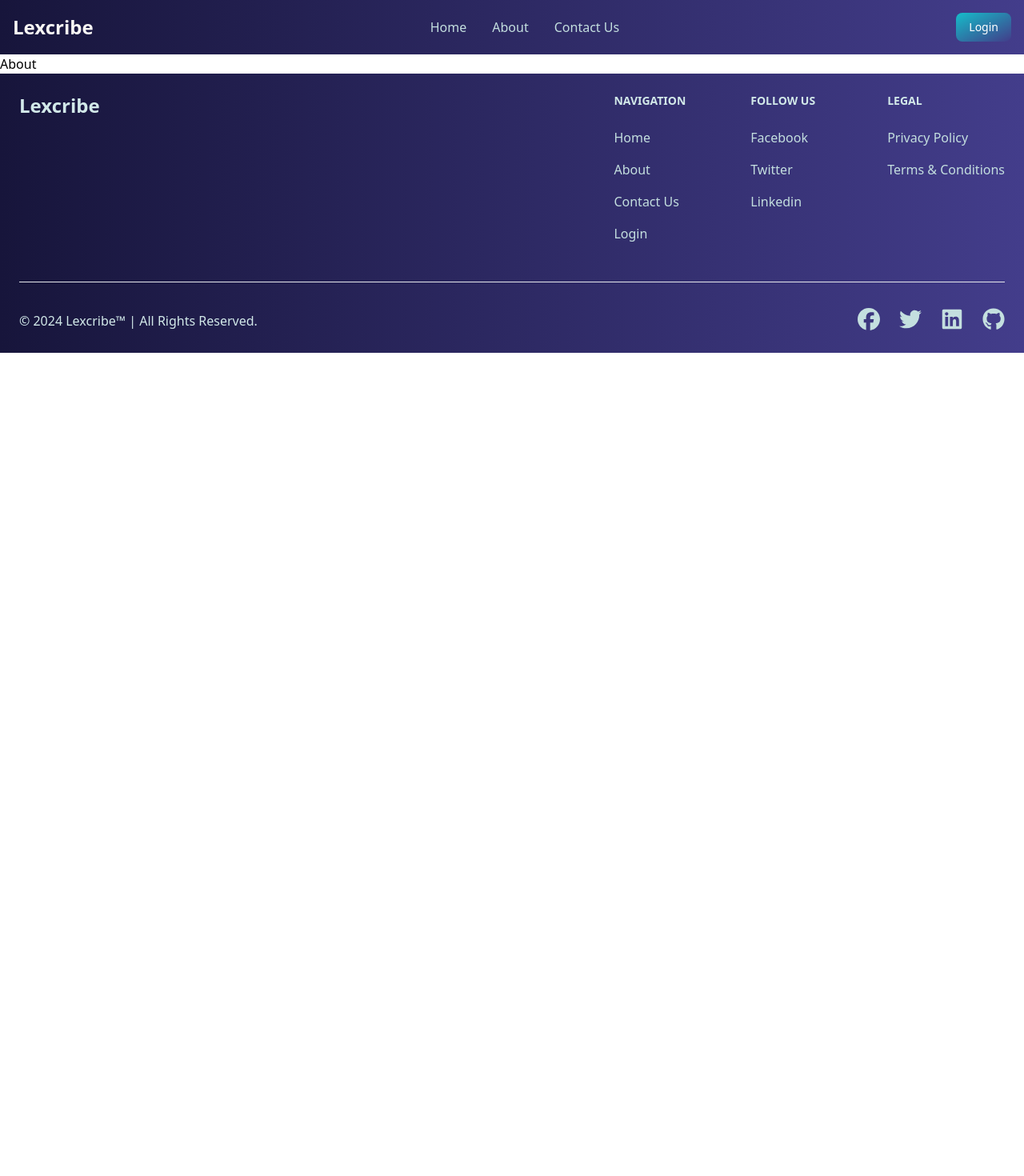
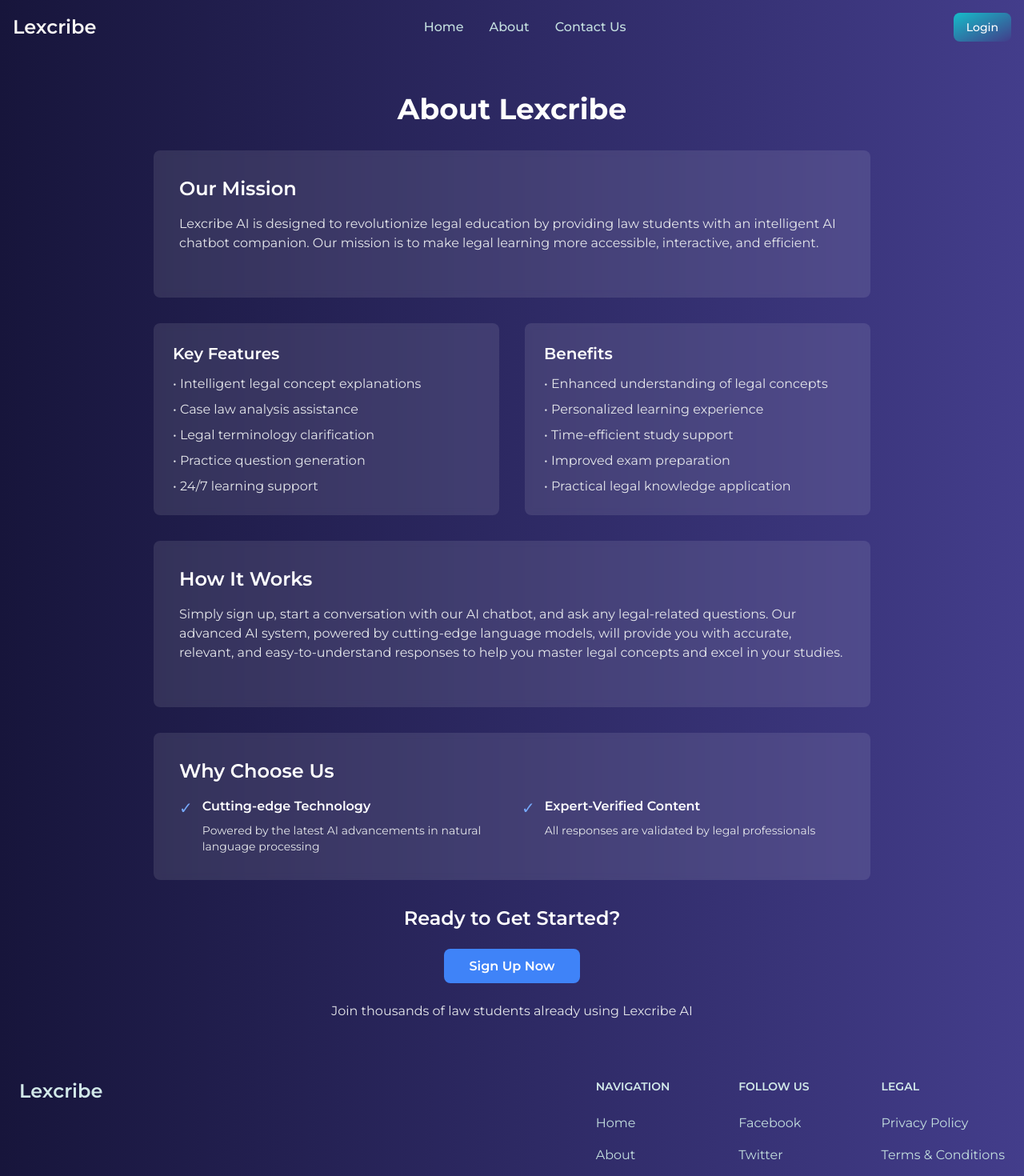
Before and after one commit to GioMjds/Lexcribe, a React (Vite) app in the folder Frontend/lexis-app/: page /about in a window 1280 px wide. Shown: the top 1470 px of the page at 80% size. Before the commit the page ends 800 px from the top, so only its background shows below. Built offline with nearby package versions, Linux system fonts and the light colour scheme; no server answers.

Commit message:
About and Contact basic contents added

```diff
--- a/Frontend/lexis-app/src/App.css
+++ b/Frontend/lexis-app/src/App.css
@@ -1,7 +1,11 @@
+@import url('https://fonts.googleapis.com/css2?family=Montserrat:wght@300;400;500;600;700&display=swap');
+
 @tailwind base;
 @tailwind components;
 @tailwind utilities;
 
-html {
-    scroll-behavior: smooth;
+@layer base {
+    html {
+        font-family: 'Montserrat', system-ui, sans-serif;
+    }
 }
--- a/Frontend/lexis-app/src/components/ModalSelector.tsx
+++ b/Frontend/lexis-app/src/components/ModalSelector.tsx
@@ -27,11 +27,11 @@ const ModalSelector: FC<ModalSelectorProps> = ({ isOpen, onClose, onConfirm, act
         animate='visible'
         exit='exit'
       >
-        <h2 className="text-2xl font-semibold mb-4">{h2}</h2>
-        <p className="mb-4 text-xl">{paragraph}</p>
+        <h2 className="text-xl font-semibold mb-4">{h2}</h2>
+        <p className="mb-4 text-md">{paragraph}</p>
         <div className="flex justify-end">
           <motion.button
-            className='mr-2 px-4 py-2 bg-gray-300 rounded-xl'
+            className='mr-2 px-4 py-2 text-sm bg-gray-300 rounded-xl'
             onClick={onClose}
             whileHover={{ scale: 1.05 }}
             whileTap={{ scale: 0.95 }}
--- a/Frontend/lexis-app/src/pages/About.tsx
+++ b/Frontend/lexis-app/src/pages/About.tsx
@@ -1,8 +1,113 @@
+import { motion } from "framer-motion";
+import { Link } from "react-router-dom";
 
 const About = () => {
   return (
-    <div>About</div>
-  )
-}
+    <section className="bg-spotlight min-h-screen py-12 px-4">
+      <div className="max-w-4xl mx-auto">
+        <motion.h1
+          initial={{ opacity: 0 }}
+          animate={{ opacity: 1 }}
+          transition={{ delay: 0.2, duration: 0.5 }}
+          className="text-4xl font-bold text-white text-center mb-8"
+        >
+          About Lexcribe
+        </motion.h1>
 
-export default About
+        <motion.div
+          initial={{ opacity: 0 }}
+          animate={{ opacity: 1 }}
+          transition={{ delay: 0.4, duration: 0.5 }}
+          className="bg-white/10 backdrop-blur-sm rounded-lg p-8 mb-8"
+        >
+          <h2 className="text-2xl font-semibold text-white mb-4">Our Mission</h2>
+          <p className="text-gray-200 mb-6">
+            Lexcribe AI is designed to revolutionize legal education by providing law students with an intelligent AI chatbot companion. Our mission is to make legal learning more accessible, interactive, and efficient.
+          </p>
+        </motion.div>
+
+        <motion.div
+          initial={{ opacity: 0 }}
+          animate={{ opacity: 1 }}
+          transition={{ delay: 0.6, duration: 0.5 }}
+          className="grid md:grid-cols-2 gap-8"
+        >
+          <div className="bg-white/10 backdrop-blur-sm rounded-lg p-6">
+            <h3 className="text-xl font-semibold text-white mb-3">Key Features</h3>
+            <ul className="text-gray-200 space-y-2">
+              <li>• Intelligent legal concept explanations</li>
+              <li>• Case law analysis assistance</li>
+              <li>• Legal terminology clarification</li>
+              <li>• Practice question generation</li>
+              <li>• 24/7 learning support</li>
+            </ul>
+          </div>
+
+          <div className="bg-white/10 backdrop-blur-sm rounded-lg p-6">
+            <h3 className="text-xl font-semibold text-white mb-3">Benefits</h3>
+            <ul className="text-gray-200 space-y-2">
+              <li>• Enhanced understanding of legal concepts</li>
+              <li>• Personalized learning experience</li>
+              <li>• Time-efficient study support</li>
+              <li>• Improved exam preparation</li>
+              <li>• Practical legal knowledge application</li>
+            </ul>
+          </div>
+        </motion.div>
+
+        <motion.div
+          initial={{ opacity: 0 }}
+          animate={{ opacity: 1 }}
+          transition={{ delay: 0.8, duration: 0.5 }}
+          className="mt-8 bg-white/10 backdrop-blur-sm rounded-lg p-8"
+        >
+          <h2 className="text-2xl font-semibold text-white mb-4">How It Works</h2>
+          <p className="text-gray-200 mb-6">
+            Simply sign up, start a conversation with our AI chatbot, and ask any legal-related questions. Our advanced AI system, powered by cutting-edge language models, will provide you with accurate, relevant, and easy-to-understand responses to help you master legal concepts and excel in your studies.
+          </p>
+        </motion.div>
+
+        <motion.div
+          initial={{ opacity: 0 }}
+          animate={{ opacity: 1 }}
+          transition={{ delay: 1.2, duration: 0.5 }}
+          className="mt-8 bg-white/10 backdrop-blur-sm rounded-lg p-8"
+        >
+          <h2 className="text-2xl font-semibold text-white mb-4">Why Choose Us</h2>
+          <div className="grid md:grid-cols-2 gap-6">
+            <div className="flex items-start space-x-3">
+              <span className="text-blue-400 text-xl">✓</span>
+              <div>
+                <h3 className="text-white font-semibold mb-2">Cutting-edge Technology</h3>
+                <p className="text-gray-200 text-sm">Powered by the latest AI advancements in natural language processing</p>
+              </div>
+            </div>
+            <div className="flex items-start space-x-3">
+              <span className="text-blue-400 text-xl">✓</span>
+              <div>
+                <h3 className="text-white font-semibold mb-2">Expert-Verified Content</h3>
+                <p className="text-gray-200 text-sm">All responses are validated by legal professionals</p>
+              </div>
+            </div>
+          </div>
+        </motion.div>
+
+        <motion.div
+          initial={{ opacity: 0 }}
+          animate={{ opacity: 1 }}
+          transition={{ delay: 1.4, duration: 0.5 }}
+          className="mt-8 text-center"
+        >
+          <h2 className="text-2xl font-semibold text-white mb-8">Ready to Get Started?</h2>
+          <Link to='/signup' className="bg-blue-500 hover:bg-blue-600 text-white font-semibold py-3 px-8 rounded-lg transition-colors">
+            Sign Up Now
+          </Link>
+          <p className="text-gray-200 mt-8">Join thousands of law students already using Lexcribe AI</p>
+        </motion.div>
+
+      </div>
+    </section>
+  );
+};
+
+export default About;
--- a/Frontend/lexis-app/src/pages/ChatBot.tsx
+++ b/Frontend/lexis-app/src/pages/ChatBot.tsx
@@ -61,7 +61,7 @@ const ChatBot: FC = () => {
           {messages.map((message, index) => (
             <motion.div
               key={index}
-              className={`p-2 rounded-lg ${message.type === 'user' ? 'bg-blue-500 text-lg text-white self-end' : 'bg-gray-200 text-lg text-gray-900 self-start w-4/6'}`}
+              className={`p-2 rounded-lg text-base ${message.type === 'user' ? 'bg-blue-500 text-white self-end' : 'bg-gray-200 text-gray-900 self-start w-4/6'}`}
               initial="hidden"
               animate="visible"
               variants={textTypography}
@@ -93,7 +93,7 @@ const ChatBot: FC = () => {
             type="text"
             value={input}
             onChange={handleInputChange}
-            className="flex-grow p-4 sm:mb-0 sm:mr-2 h-16 border-gray-300 rounded-lg text-xl text-gray-900"
+            className="flex-grow p-4 text-base sm:mb-0 sm:mr-2 h-16 border-gray-300 rounded-lg text-gray-900"
             placeholder="Ask Lexcribe AI about Law"
           />
           <button
--- a/Frontend/lexis-app/src/pages/Login.tsx
+++ b/Frontend/lexis-app/src/pages/Login.tsx
@@ -74,7 +74,7 @@ const Login: FC = () => {
                                 name="email"
                                 value={email}
                                 onChange={handleEmailChange}
-                                className="bg-gray-50 border border-gray-300 text-gray-900 rounded-lg focus:ring-primary-600 focus:border-primary-600 block w-full p-2.5 dark:bg-gray-700 dark:border-gray-600 dark:placeholder-gray-400 dark:text-white dark:focus:ring-blue-500 dark:focus:border-blue-500"
+                                className="bg-gray-50 border border-gray-300 text-sm text-gray-900 rounded-lg focus:ring-primary-600 focus:border-primary-600 block w-full p-2.5 dark:bg-gray-700 dark:border-gray-600 dark:placeholder-gray-400 dark:text-white dark:focus:ring-blue-500 dark:focus:border-blue-500"
                                 placeholder="Enter your email"
                                 required
                             />
@@ -88,7 +88,7 @@ const Login: FC = () => {
                                     name="password"
                                     value={password}
                                     onChange={handlePasswordChange}
-                                    className="bg-gray-50 border border-gray-300 text-gray-900 rounded-lg focus:ring-primary-600 focus:border-primary-600 block w-full p-2.5 dark:bg-gray-700 dark:border-gray-600 dark:placeholder-gray-400 dark:text-white dark:focus:ring-blue-500 dark:focus:border-blue-500"
+                                    className="bg-gray-50 border border-gray-300 text-sm text-gray-900 rounded-lg focus:ring-primary-600 focus:border-primary-600 block w-full p-2.5 dark:bg-gray-700 dark:border-gray-600 dark:placeholder-gray-400 dark:text-white dark:focus:ring-blue-500 dark:focus:border-blue-500"
                                     placeholder="Enter your password"
                                     required
                                 />
--- a/Frontend/lexis-app/src/sections/NavBar.tsx
+++ b/Frontend/lexis-app/src/sections/NavBar.tsx
@@ -4,8 +4,7 @@ import { Link, useNavigate } from 'react-router-dom';
 import Dropdown from '../components/Dropdown';
 import ModalSelector from '../components/ModalSelector';
 import { useMyContext } from '../context/MyContext';
-import { logOut } from '../services/axios';
-import { getUserDetails } from '../services/axios';
+import { getUserDetails, logOut } from '../services/axios';
 
 type userDetails = {
   username: string;
@@ -19,10 +18,11 @@ const Navbar: FC = () => {
   const [loading, setLoading] = useState<boolean>(false);
   const [userDetails, setUserDetails] = useState<userDetails>({
     username: "",
-    email:""
+    email: ""
   })
   const goToNavigate = () => navigate('/login');
   const [logoutModal, setLogoutModal] = useState<boolean>(false);
+  const [mobileMenuOpen, setMobileMenuOpen] = useState<boolean>(false);
 
   const apiUrl = import.meta.env.VITE_API_URL;
 
@@ -81,7 +81,7 @@ const Navbar: FC = () => {
                 className="flex items-center justify-center w-10 h-10 rounded-full bg-gray-300 text-white hover:bg-gray-400 focus:outline-none"
               >
                 {/* Implement the user's profile image here */}
-                <img src="" alt="User Avatar" className='w-full h-full object-cover' />
+                <img alt="User Avatar" className='w-full h-full object-cover' />
               </button>
               <Dropdown
                 isOpen={dropdownOpen}
@@ -91,6 +91,15 @@ const Navbar: FC = () => {
                 email={userDetails?.email}
               />
             </div>
+            <button
+              onClick={() => setMobileMenuOpen(!mobileMenuOpen)}
+              className="inline-flex items-center p-2 w-10 h-10 justify-center text-sm text-gray-500 rounded-lg md:hidden dark:text-gray-400 dark:hover:bg-gray-700 ml-2"
+            >
+              <span className="sr-only">Open main menu</span>
+              <svg className="w-5 h-5" aria-hidden="true" xmlns="http://www.w3.org/2000/svg" fill="none" viewBox="0 0 17 14">
+                <path stroke="currentColor" strokeLinecap="round" strokeLinejoin="round" strokeWidth="2" d="M1 1h15M1 7h15M1 13h15" />
+              </svg>
+            </button>
           </div>
         ) : (
           <div className="flex md:order-2 space-x-3 md:space-x-0 rtl:space-x-reverse">
@@ -104,11 +113,8 @@ const Navbar: FC = () => {
               Login
             </motion.button>
             <button
-              data-collapse-toggle="navbar-cta"
-              type="button"
-              className="inline-flex items-center p-2 w-10 h-10 justify-center text-sm text-gray-500 rounded-lg md:hidden hover:bg-gray-100 focus:outline-none focus:ring-2 focus:ring-gray-200 dark:text-gray-400 dark:hover:bg-gray-700 dark:focus:ring-gray-600"
-              aria-controls="navbar-cta"
-              aria-expanded="false"
+              onClick={() => setMobileMenuOpen(!mobileMenuOpen)}
+              className="inline-flex items-center p-2 w-10 h-10 justify-center text-sm text-gray-500 rounded-lg md:hidden hover:bg-gray-100 focus:outline-none focus:ring-2 focus:ring-gray-200 dark:text-gray-400 dark:hover:bg-gray-700 dark:focus:ring-gray-600 ml-2"
             >
               <span className="sr-only">Open main menu</span>
               <svg className="w-5 h-5" aria-hidden="true" xmlns="http://www.w3.org/2000/svg" fill="none" viewBox="0 0 17 14">
@@ -118,8 +124,8 @@ const Navbar: FC = () => {
           </div>
         )}
 
-        <div className="items-center justify-between hidden w-full md:flex md:w-auto md:order-1" id="navbar-cta">
-          <ul className="flex flex-col font-medium p-4 md:p-0 mt-4 rounded-lg md:space-x-8 rtl:space-x-reverse md:flex-row md:mt-0 md:border-0  dark:bg-gray-800 md:dark:bg-gray-900 dark:border-gray-700">
+        <div className={`${mobileMenuOpen ? 'block' : 'hidden'} items-center justify-between w-full md:flex md:w-auto md:order-1`} id="navbar-cta">
+          <ul className="flex flex-col font-medium p-4 md:p-0 mt-4 rounded-lg md:space-x-8 rtl:space-x-reverse md:flex-row md:mt-0 md:border-0 dark:bg-gray-800 md:dark:bg-gray-900 dark:border-gray-700">
             <li>
               <Link to='/' className='block py-2 px-3 md:p-0 text-light rounded hover:bg-gray-100 md:hover:bg-transparent md:hover:text-blue-500 md:dark:hover:text-blue-500 dark:text-white dark:hover:bg-gray-700 dark:hover:text-white md:dark:hover:bg-transparent dark:border-gray-700'>
                 Home
@@ -149,7 +155,7 @@ const Navbar: FC = () => {
               cancelMsg="Cancel"
               actionMsg={loading ? "Logging out..." : "Logout"}
               loading={loading}
-              className='px-4 py-2 bg-red-500 text-white rounded-xl hover:bg-red-700'
+              className='px-4 py-2 bg-red-500 text-sm text-white rounded-xl hover:bg-red-700'
             />
           )}
         </AnimatePresence>
```
Also changed, not shown: Frontend/lexis-app/src/pages/Contact.tsx (+101 -4 lines), Frontend/lexis-app/src/pages/SignUp.tsx (+4 -4 lines).
